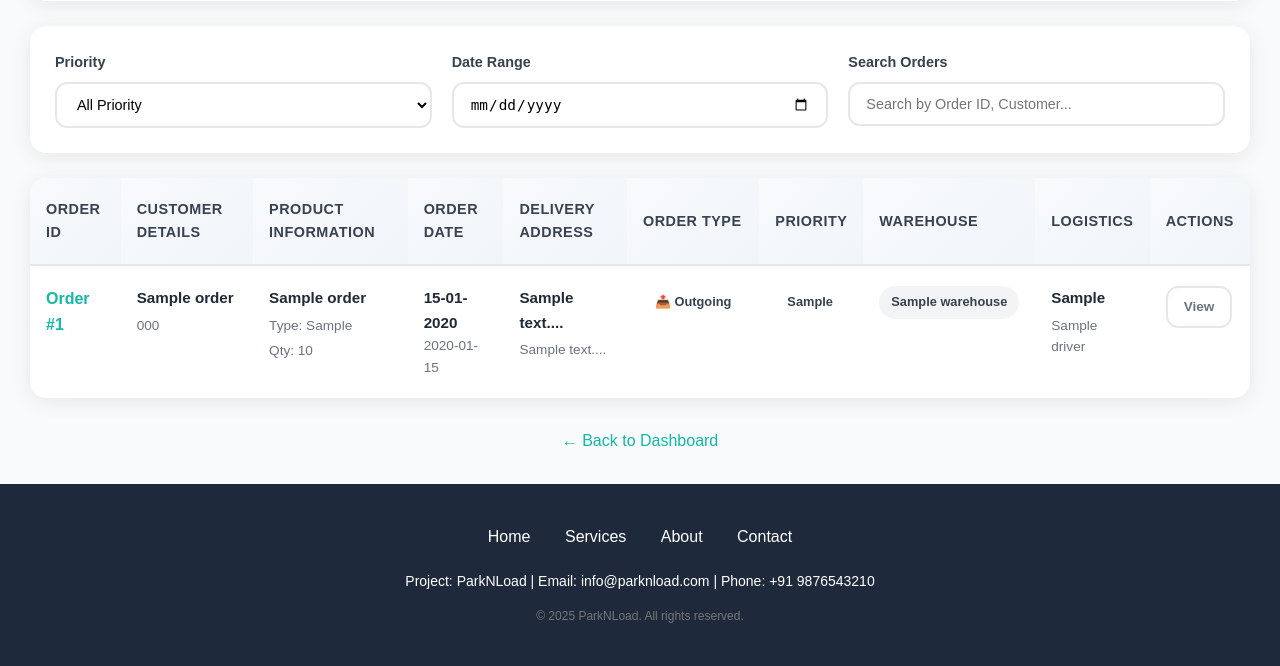
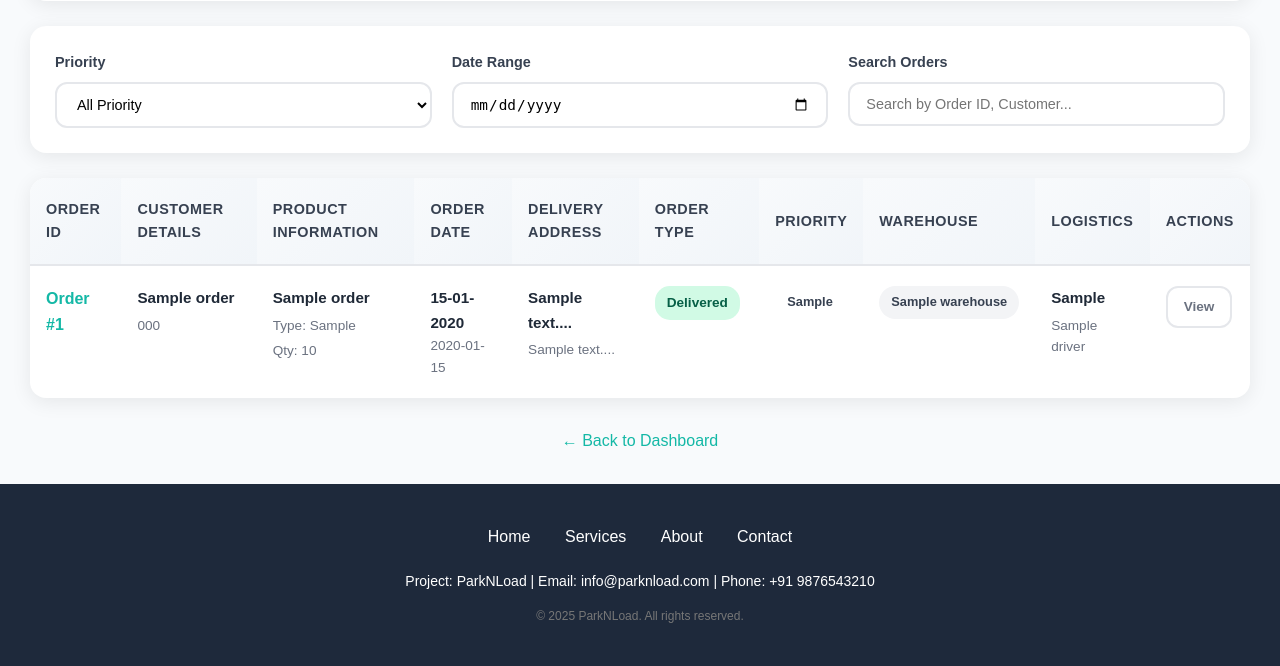
Before and after one commit to Chirag131/ParkNLoad-Website, a Flask app: page /msme/orders in a window 1280 px wide. Shown: the part 481-1147 px from the top of the page. Run offline with Flask 3, Linux system fonts and the light colour scheme; a user stored in the database is signed in; tables that the repository leaves empty hold one stand-in row (values such as "Sample post").

Commit message:
Added Past Deliveries

```diff
--- a/app/routes/msme.py
+++ b/app/routes/msme.py
@@ -27,7 +27,8 @@ def dashboard():
                          incoming_orders=incoming_orders,
                          outgoing_orders=outgoing_orders,
                          user_warehouses=user_warehouses,
-                         current_warehouse=current_user.current_warehouse)
+                         current_warehouse=current_user.current_warehouse,
+                         now_date=datetime.now().date())
 
 
 @msme.route('/set-warehouse/<int:warehouse_id>')
@@ -169,7 +170,8 @@ def orders():
     return render_template('msme/orders.html',
                          orders=orders,
                          selected_warehouse=warehouse,
-                         selected_order_type=order_type)
+                         selected_order_type=order_type,
+                         now_date=datetime.now().date())
 
 
 # Add a new order
--- a/app/static/css/order.css
+++ b/app/static/css/order.css
@@ -345,6 +345,24 @@ body {
     color: #374151;
 }
 
+/* Status Badges */
+.status-badge {
+    display: inline-flex;
+    align-items: center;
+    justify-content: center;
+    padding: 6px 12px;
+    border-radius: 15px;
+    font-weight: 600;
+    font-size: 0.85rem;
+    text-align: center;
+    white-space: nowrap;
+}
+
+.status-complete {
+    background: #d1fae5;
+    color: #065f46;
+}
+
 /* Empty State */
 .empty-state {
     text-align: center;
--- a/app/templates/msme/orders.html
+++ b/app/templates/msme/orders.html
@@ -154,6 +154,9 @@
                                 </div>
                             </td>
                             <td>
+                                {% if order.date < now_date %}
+                                <div class="status-badge status-complete">Delivered</div>
+                                {% else %}
                                 <div class="order-type-badge {{ order.order_type }}">
                                     {% if order.order_type == 'incoming' %}
                                         🔄 Incoming
@@ -161,6 +164,7 @@
                                         📤 Outgoing
                                     {% endif %}
                                 </div>
+                                {% endif %}
                             </td>
                             <td>
                                 <div class="priority-badge {{ order.package_priority }}">
```
Also changed, not shown: app/templates/msme/dashboard.html (+11 -0 lines).
